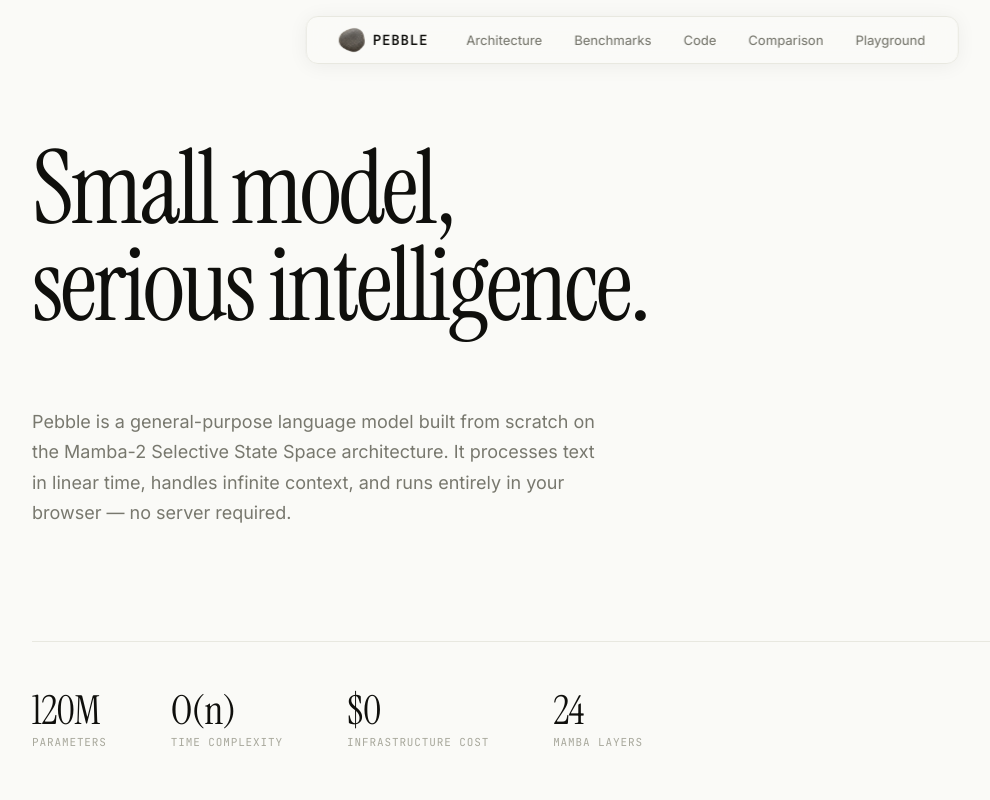
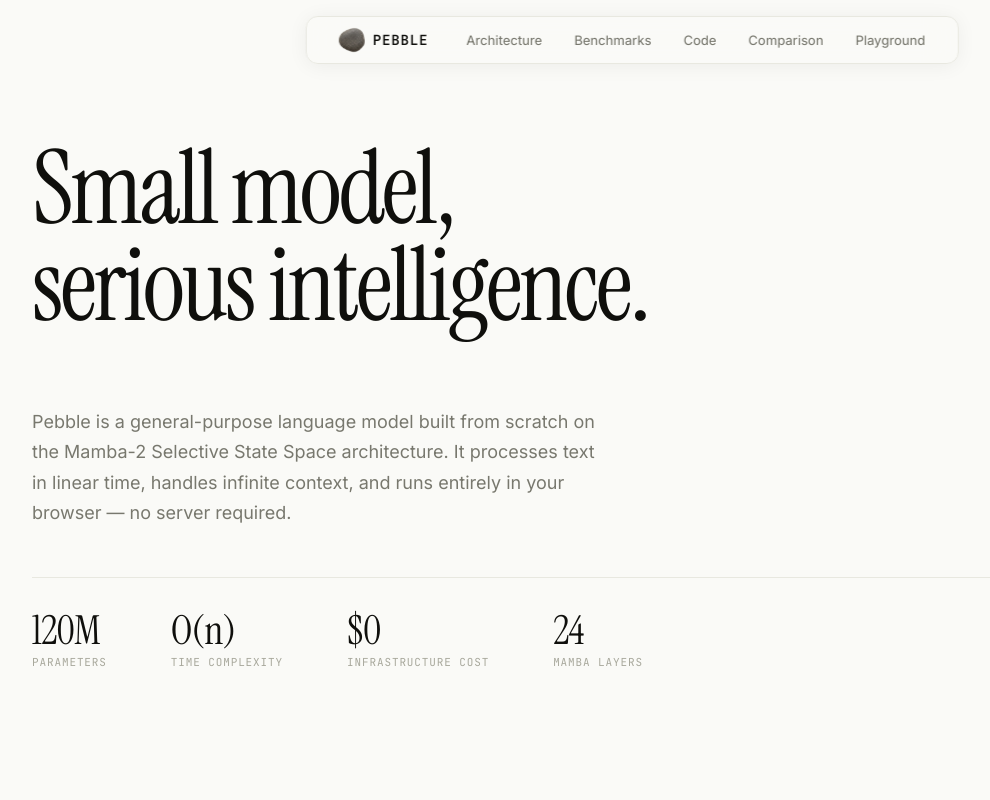
Before and after one commit to Atharva0808/pebble, a Next.js app in the folder web/: page / in a window 1280 px wide. Shown: the top 800 px of the page, without its empty margins (8-998 px from the left). Built offline with nearby package versions, Linux system fonts and the light colour scheme.

Commit message:
style: reduce spacing above hero stats grid

```diff
--- a/web/app/globals.css
+++ b/web/app/globals.css
@@ -249,8 +249,8 @@
 .hero-meta {
   display: flex;
   gap: var(--space-3xl);
-  margin-top: var(--space-3xl);
-  padding-top: var(--space-2xl);
+  margin-top: 0;
+  padding-top: var(--space-xl);
   border-top: 1px solid var(--stone-200);
 }
 
```
